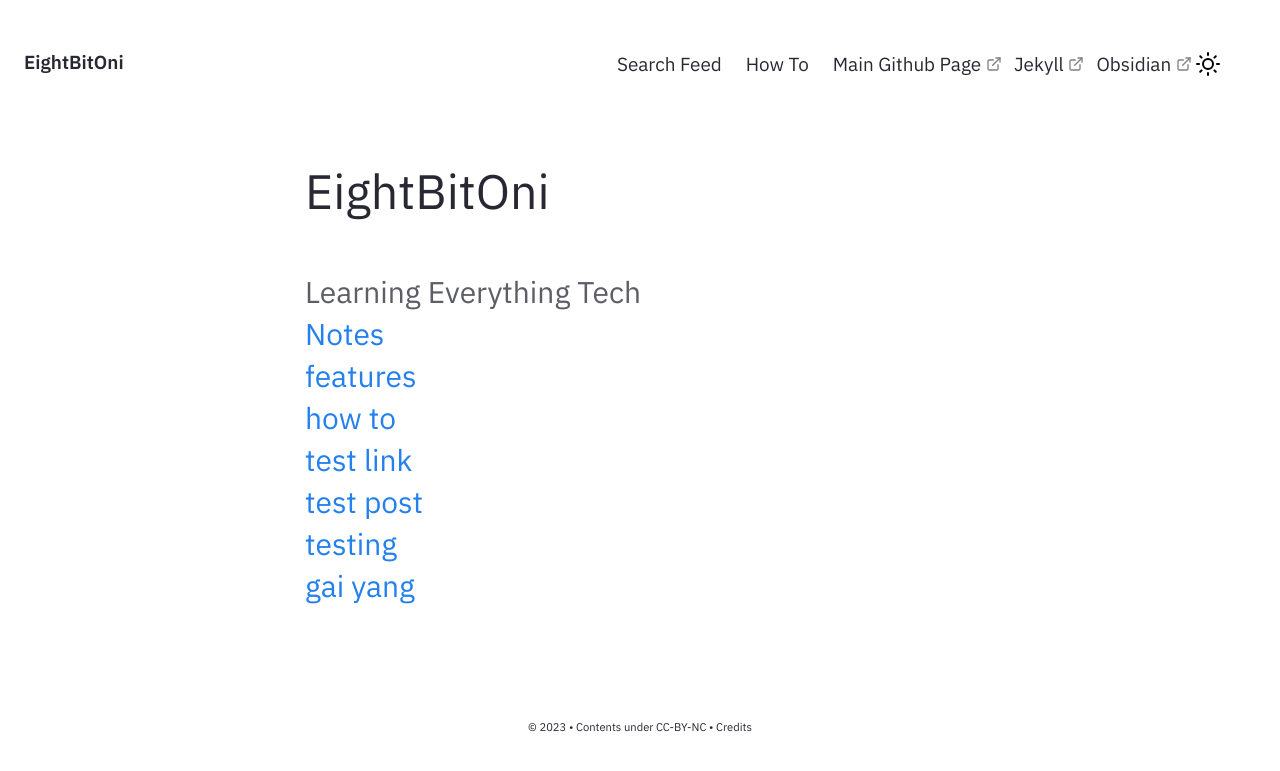
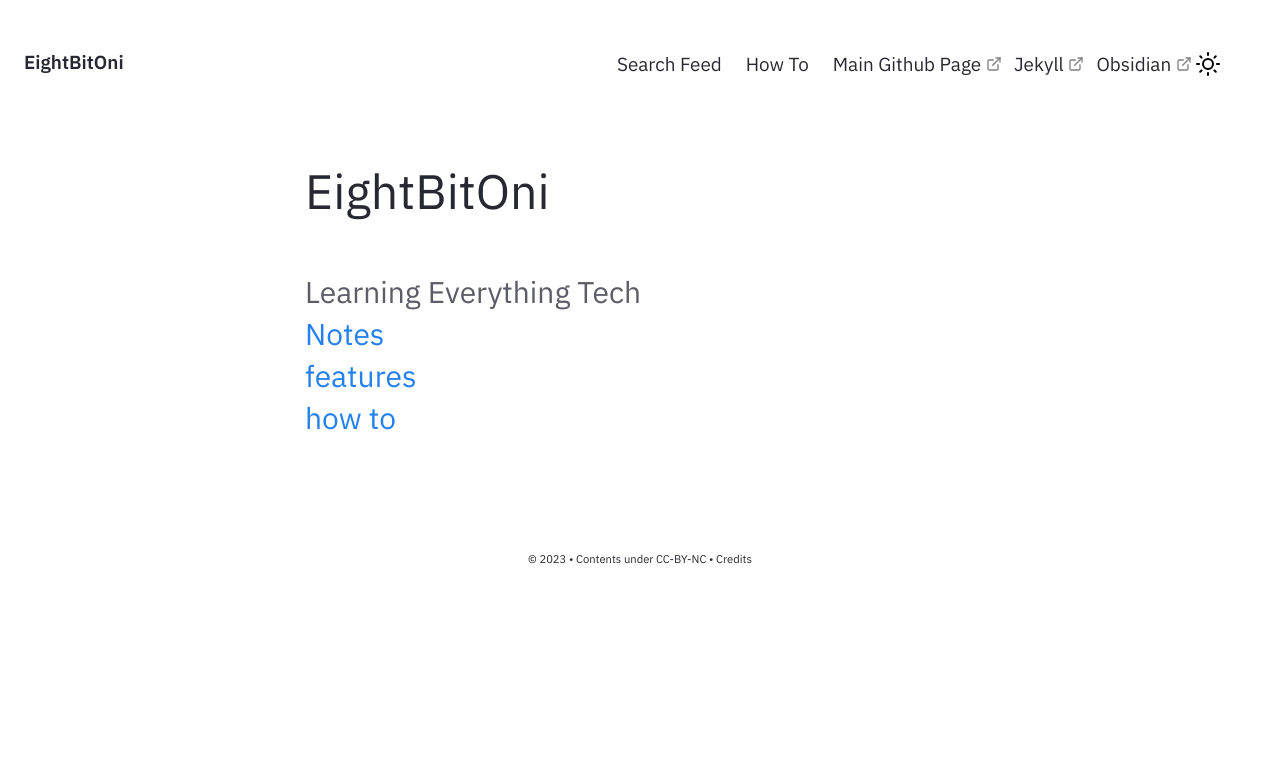
Before and after one commit to EightBitOni/git-old, a Jekyll site: the page built from pages/index.md, in a window 1280 px wide. Shown: the top 771 px of the page. Built offline with Jekyll 4.4.1, drawn with Linux system fonts in a browser that asks for light colours.

Commit message:
Update Homepage.html

```diff
--- a/_includes/Homepage.html
+++ b/_includes/Homepage.html
@@ -6,10 +6,7 @@
         <a href="{{'/notes' | relative_url}}"><br> Notes </a>
         <a href="{{'/post/features' | relative_url}}"><br> features </a>
         <a href="{{'/post/how-to' | relative_url}}"><br>how to</a>
-        <a href="{{'/notes/Public/Test' | relative_url}}"><br>test link</a>
-        <a href="{{'/post/test-post' | relative_url}}"><br>test post</a>
-        <a href="{{'/post/features' | relative_url}}"><br> testing </a>
-        <a href="{{'/notes/Recipies/Marinades/gai yang' | relative_url}}"><br> gai yang </a>
+
 
 
 
```
